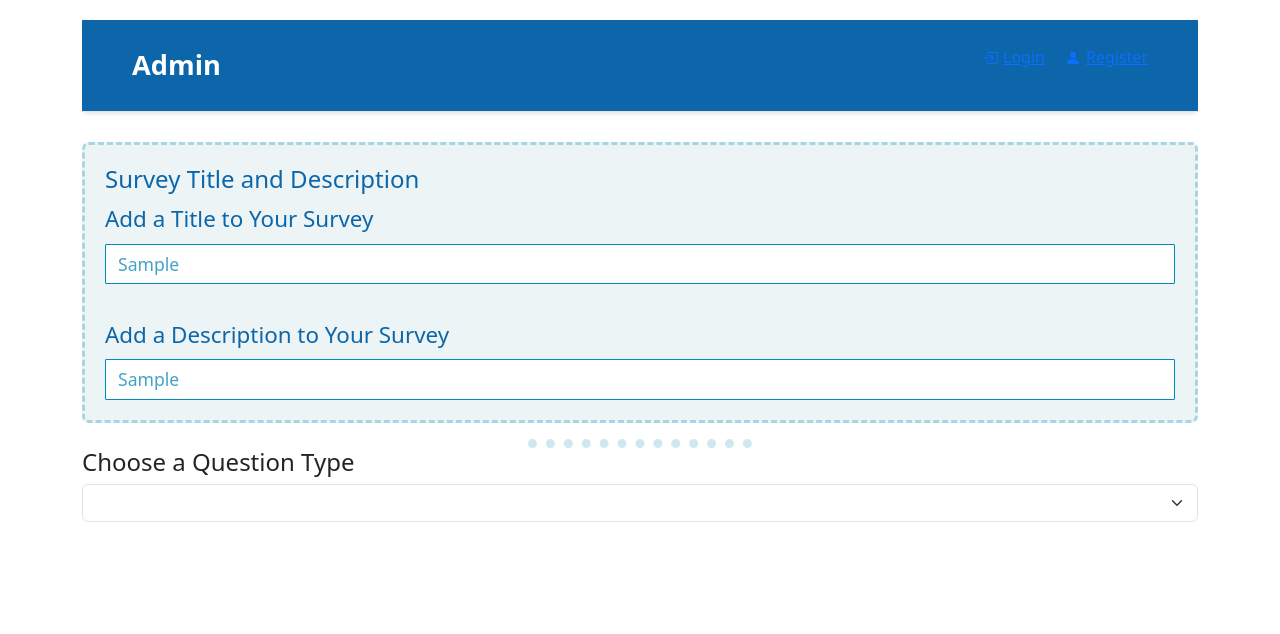
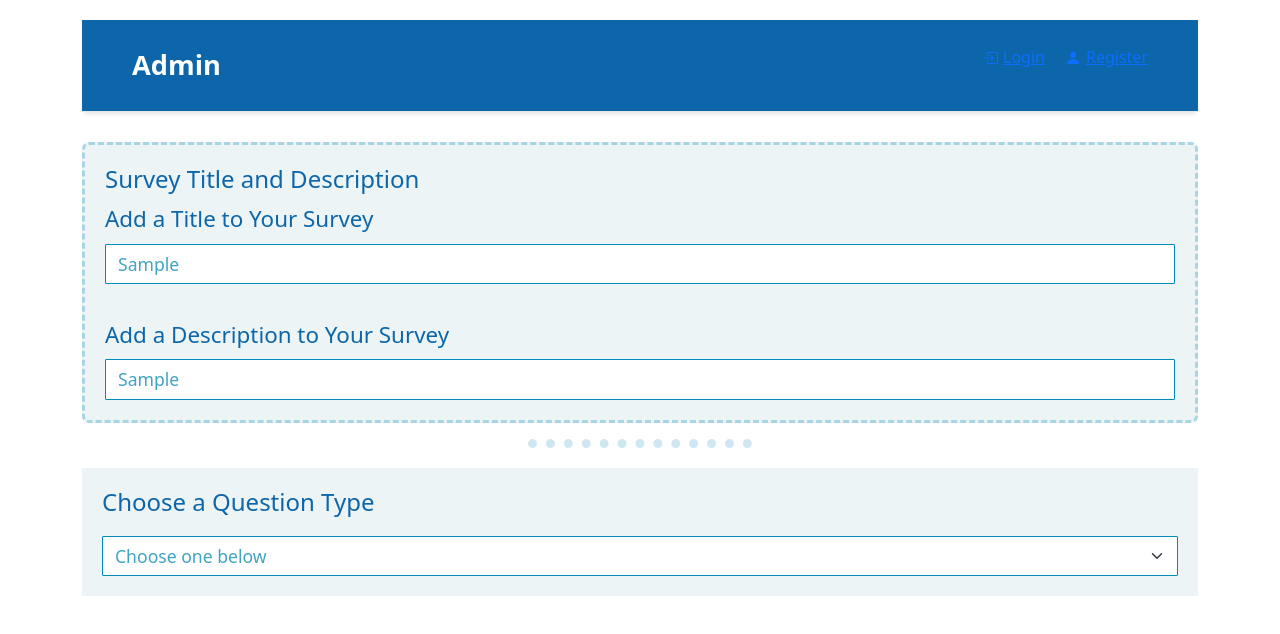
Before and after one commit to Punvireakroth/Survey, a React (Create React App) app in the folder client/: page /create-survey in a window 1280 px wide. Both pictures are taken after typing "Sample", "Sample" into the empty fields and a click on the button "Add Question". Shown: the top 634 px of the page. Built offline with nearby package versions, Linux system fonts and the light colour scheme; a web font is replaced by a local one.

Commit message:
styled Form.Select in create survey

```diff
--- a/client/src/components/Survey/CreateSurvey.jsx
+++ b/client/src/components/Survey/CreateSurvey.jsx
@@ -238,18 +238,30 @@ const CreateSurvey = (props) => {
 
     const chooseQuestionTypeForm = (
       <>
-        <h4>Choose a Question Type</h4>
+        <div style={{ backgroundColor: "#edf4f5", marginTop: 20, padding: 20 }}>
+          <h4 style={{ color: "#0c66a9", marginBottom: 1.2 + "rem" }}>
+            Choose a Question Type
+          </h4>
           <Form.Select
             size="small"
             aria-label="Select Question Type"
             onChange={addQuestion}
+            style={{
+              borderRadius: 1,
+              color: "#42a4c4",
+              fontSize: 1.1 + "rem",
+              borderColor: "#008cba",
+            }}
           >
-          <option></option>
-          <option value="1">Short Response</option>
-          <option value="2">True/False</option>
-          <option value="3">Paragraph</option>
+            <option style={{ backgroundColor: "#0c66a9", color: "#fff" }}>
+              Choose one below
+            </option>
+            <option value="1">Short Response (Question type)</option>
+            <option value="2">True/False (Question type)</option>
+            <option value="3">Paragraph (Question type)</option>
             <option value="4">New Section</option>
           </Form.Select>
+        </div>
       </>
     );
 
```
Lines whose indentation alone changed are shown as unchanged.
